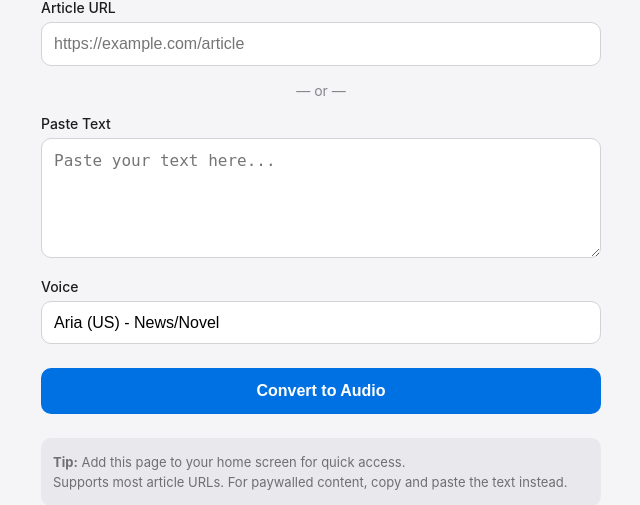
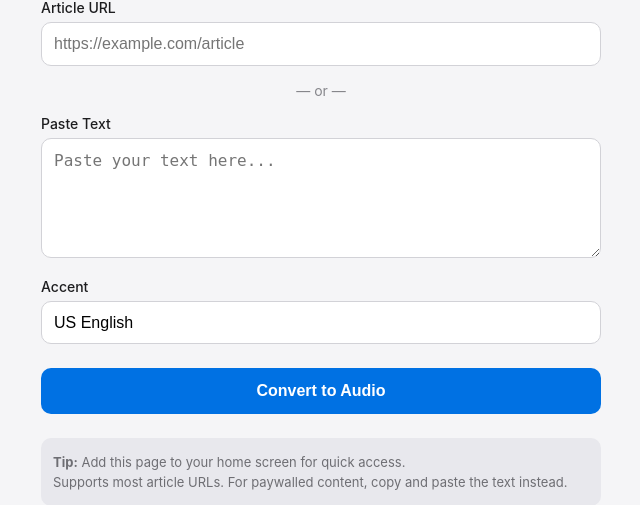
Before and after one commit to wuwei169/text2audio, a Flask app: page / in a window 1280 px wide. Shown: the part 90-595 px from the top of the page, without its empty margins (319-959 px from the left). Run offline with Flask 3, Linux system fonts and the light colour scheme.

Commit message:
Switch to gTTS for cloud compatibility

```diff
--- a/app.py
+++ b/app.py
@@ -1,15 +1,13 @@
 import os
-import asyncio
 import tempfile
 from flask import Flask, request, send_file, jsonify, render_template
 import trafilatura
-import edge_tts
+from gtts import gTTS
 
 app = Flask(__name__)
 
 # Configuration
-DEFAULT_VOICE = "en-US-AriaNeural"
-MAX_TEXT_LENGTH = 500000  # ~500K characters max
+MAX_TEXT_LENGTH = 100000  # gTTS works better with shorter texts
 
 @app.route("/", methods=["GET"])
 def index():
@@ -17,29 +15,16 @@ def index():
 
 @app.route("/voices", methods=["GET"])
 def list_voices():
-    """Return popular voice options"""
+    """Return available accent options"""
     return jsonify({
-        "popular": {
-            "female": [
-                {"id": "en-US-AriaNeural", "description": "News/Novel, positive and confident"},
-                {"id": "en-US-AvaNeural", "description": "Conversational, friendly"},
-                {"id": "en-US-JennyNeural", "description": "General purpose"},
-                {"id": "en-GB-SoniaNeural", "description": "British accent"}
-            ],
-            "male": [
-                {"id": "en-US-AndrewNeural", "description": "Warm and confident"},
-                {"id": "en-US-ChristopherNeural", "description": "News/Novel, authoritative"},
-                {"id": "en-US-GuyNeural", "description": "General purpose"},
-                {"id": "en-GB-RyanNeural", "description": "British accent"}
-            ]
-        },
-        "default": DEFAULT_VOICE
+        "accents": [
+            {"id": "com", "description": "US English"},
+            {"id": "co.uk", "description": "UK English"},
+            {"id": "com.au", "description": "Australian English"},
+            {"id": "co.in", "description": "Indian English"}
+        ],
+        "default": "com"
     })
-
-async def generate_audio(text: str, voice: str, output_path: str):
-    """Generate audio using edge-tts"""
-    communicate = edge_tts.Communicate(text, voice)
-    await communicate.save(output_path)
 
 @app.route("/tts", methods=["POST"])
 def text_to_speech():
@@ -53,7 +38,7 @@ def text_to_speech():
 
     url = data.get("url", "").strip()
     text = data.get("text", "").strip()
-    voice = data.get("voice", DEFAULT_VOICE).strip()
+    accent = data.get("voice", "com").strip()  # Keep 'voice' param name for compatibility
 
     # Validate input
     if not url and not text:
@@ -78,13 +63,14 @@ def text_to_speech():
             "error": f"Text too long ({len(text)} chars). Maximum is {MAX_TEXT_LENGTH} characters."
         }), 400
 
-    # Generate audio
+    # Generate audio using gTTS
     try:
         with tempfile.NamedTemporaryFile(suffix=".mp3", delete=False) as tmp:
             output_path = tmp.name
 
-        # Run async edge-tts
-        asyncio.run(generate_audio(text, voice, output_path))
+        # Use gTTS to generate audio
+        tts = gTTS(text=text, lang='en', tld=accent)
+        tts.save(output_path)
 
         # Send file and clean up after
         response = send_file(
--- a/requirements.txt
+++ b/requirements.txt
@@ -1,4 +1,4 @@
 flask==3.0.0
 gunicorn==21.2.0
-edge-tts==6.1.9
+gTTS==2.5.0
 trafilatura==1.12.0
--- a/templates/index.html
+++ b/templates/index.html
@@ -184,20 +184,12 @@
         </div>
 
         <div class="input-group">
-            <label for="voice">Voice</label>
+            <label for="voice">Accent</label>
             <select id="voice" name="voice">
-                <optgroup label="Female">
-                    <option value="en-US-AriaNeural" selected>Aria (US) - News/Novel</option>
-                    <option value="en-US-AvaNeural">Ava (US) - Friendly</option>
-                    <option value="en-US-JennyNeural">Jenny (US) - General</option>
-                    <option value="en-GB-SoniaNeural">Sonia (UK)</option>
-                </optgroup>
-                <optgroup label="Male">
-                    <option value="en-US-AndrewNeural">Andrew (US) - Warm</option>
-                    <option value="en-US-ChristopherNeural">Christopher (US) - Authoritative</option>
-                    <option value="en-US-GuyNeural">Guy (US) - General</option>
-                    <option value="en-GB-RyanNeural">Ryan (UK)</option>
-                </optgroup>
+                <option value="com" selected>US English</option>
+                <option value="co.uk">UK English</option>
+                <option value="com.au">Australian English</option>
+                <option value="co.in">Indian English</option>
             </select>
         </div>
 
```
